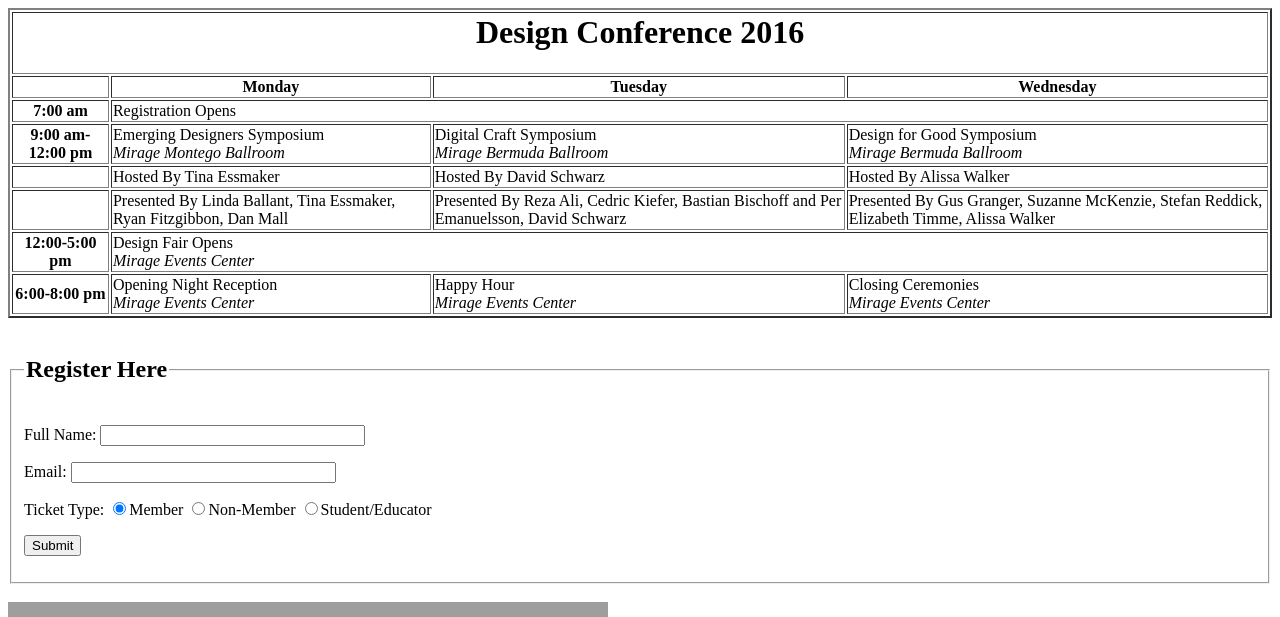
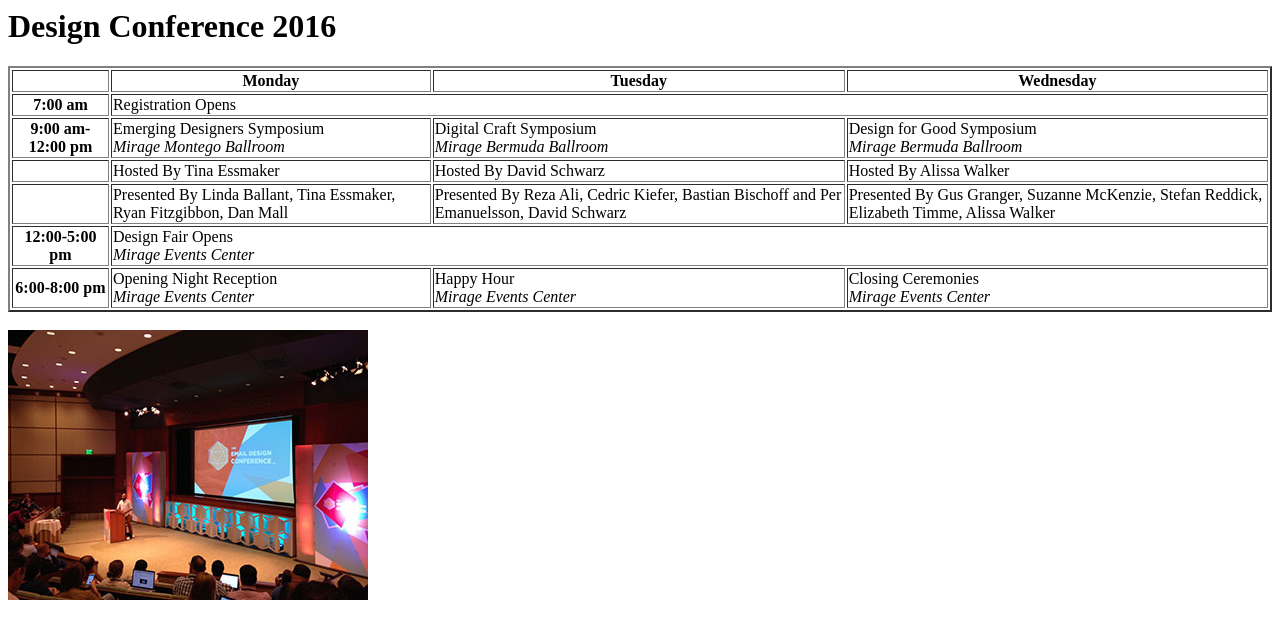
Before and after one commit to turnthecameraon/idesn2116, a plain HTML site: page 02 Conference/conference.html in a window 1280 px wide. Shown: the top 617 px of the page. Drawn offline with Linux system fonts and the light colour scheme; grey boxes are pictures that could not be loaded.

Commit message:
added image

```diff
--- a/02 Conference/conference.html
+++ b/02 Conference/conference.html
@@ -7,11 +7,9 @@
 </head>
 
 <body>
+	<h1>Design Conference 2016</h1>
 	<div id="table">
 		<table border="2">
-			<tr>
-				<th colspan="4"><h1>Design Conference 2016</h1</th>
-				</tr>
 				<tr>
 					<th></th>
 					<th>Monday</th>
@@ -20,7 +18,6 @@
 				</tr>
 				<tr>
 					<th>7:00 am</th>
-<!-- I can't get this to span the whole table? -->
 					<td colspan="3">Registration Opens</td>
 				</tr>
 				<tr>
@@ -43,7 +40,6 @@
 				</tr>
 				<tr>
 					<th>12:00-5:00 pm</th>
-<!-- I can't get this to span the whole table? -->
 					<td colspan="3">Design Fair Opens<br><i>Mirage Events Center</i></td>
 				</tr>
 				<tr>
@@ -54,6 +50,8 @@
 				</tr>
 			</table>
 		</div> <!-- end table -->
+		<br>
+		<img src="IMG_5628-1070x803(2).jpg" title="conference">
 		<br>
 		<div id="form">
 			<fieldset>
```
Also changed, not shown: 02 Conference/IMG_5628-1070x803(2).jpg (added), 02 Conference/IMG_5628-1070x803.jpg (added).
